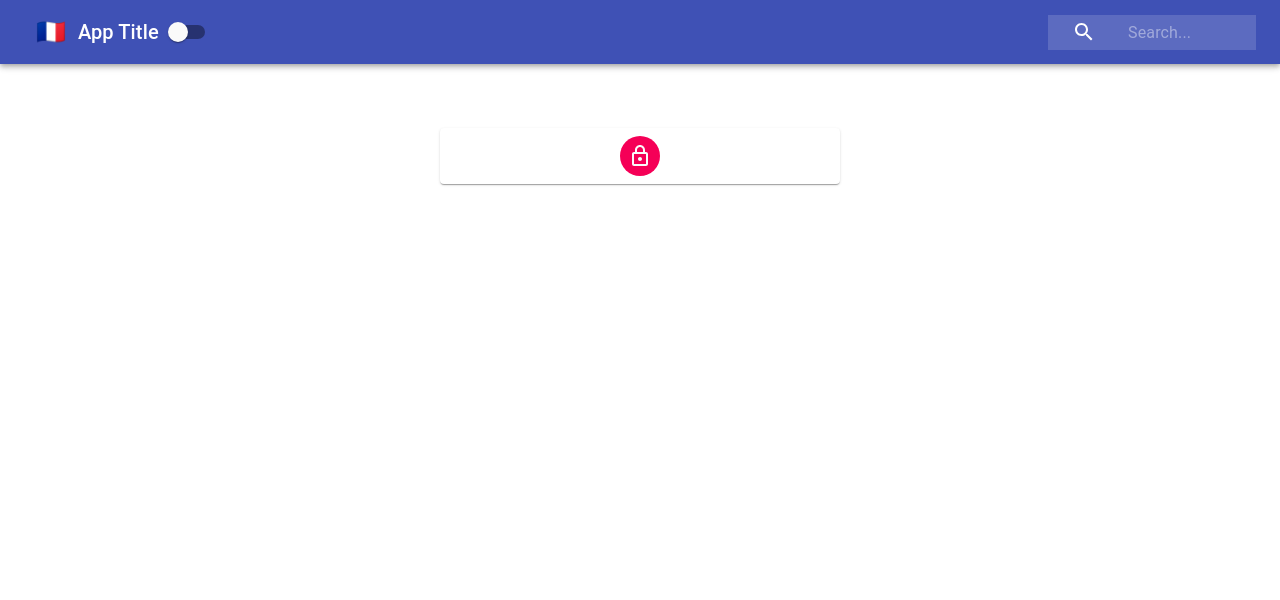
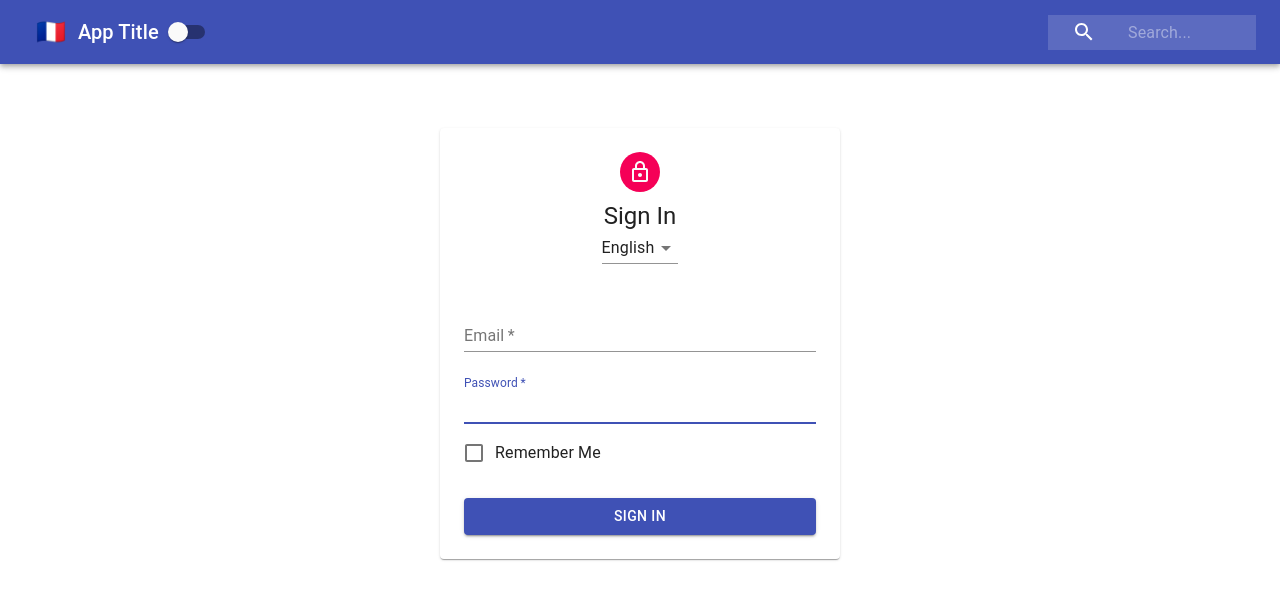
Before and after one commit to christianhubbard/context-language-signon, a React (Create React App) app: page / in a window 1280 px wide. Shown: the top 600 px of the page. Built offline with nearby package versions, Linux system fonts and the light colour scheme.

Commit message:
Building language input and sign-in inputs

```diff
--- a/src/Form.js
+++ b/src/Form.js
@@ -6,7 +6,7 @@ import FormControl from "@material-ui/core/FormControl";
 import FormControlLabel from "@material-ui/core/FormControlLabel";
 import Checkbox from "@material-ui/core/Checkbox";
 import Input from "@material-ui/core/Input";
-import InputLabel from "@material-ui/core/Avatar";
+import InputLabel from "@material-ui/core/InputLabel";
 import LockOutlinedIcon from "@material-ui/icons/LockOutlined";
 import Paper from "@material-ui/core/Paper";
 import Typography from "@material-ui/core/Typography";
@@ -25,6 +25,34 @@ class Form extends Component {
                     <Avatar className={classes.avatar}>
                         <LockOutlinedIcon />
                     </Avatar>
+                    <Typography variant='h5'>
+                        Sign In
+                    </Typography>
+                    <Select value='English'>
+                        <MenuItem value='English'>English</MenuItem>
+                        <MenuItem value='French'>French</MenuItem>
+                        <MenuItem value='Spanish'>Spanish</MenuItem>
+                    </Select>
+                    <form className={classes.form}>
+                        <FormControl margin='normal' required fullWidth>
+                            <InputLabel htmlFor='email'>Email</InputLabel>
+                            <Input id='email' name='email' autoFocus />
+                        </FormControl>
+                        <FormControl margin='normal' required fullWidth>
+                            <InputLabel htmlFor='password'>Password</InputLabel>
+                            <Input id='password' name='password' autoFocus />
+                        </FormControl>
+                        <FormControlLabel control={<Checkbox color='primary' />} label='Remember Me'/>
+                        <Button
+                            variant='contained'
+                            type='submit'
+                            fullWidth
+                            color='primary'
+                            className={classes.submit}
+                        >
+                            Sign In
+                        </Button>
+                    </form>
                 </Paper>
             </main>
         )
--- a/src/styles/FormStyles.js
+++ b/src/styles/FormStyles.js
@@ -4,7 +4,7 @@ const styles = theme => ({
         display: 'block',
         marginLeft: theme.spacing.unit * 3,
         marginRight: theme.spacing.unit * 3,
-        [theme.breakpoints.up("md")]:{
+        [theme.breakpoints.up("sm")]:{
             width: 400,
             marginLeft: 'auto',
             marginRight:'auto',
@@ -15,10 +15,18 @@ const styles = theme => ({
         display: 'flex',
         flexDirection: 'column',
         alignItems: 'center',
+        padding: `${theme.spacing.unit*2}px ${theme.spacing.unit*3}px ${theme.spacing.unit*3}px`
     },
     avatar: {
         margin: theme.spacing.unit,
         backgroundColor: theme.palette.secondary.main,
+    },
+    form: {
+        width: '100%',
+        marginTop: theme.spacing.unit * 3,
+    },
+    submit: {
+        marginTop: theme.spacing.unit * 3,
     }
 })
 
```
